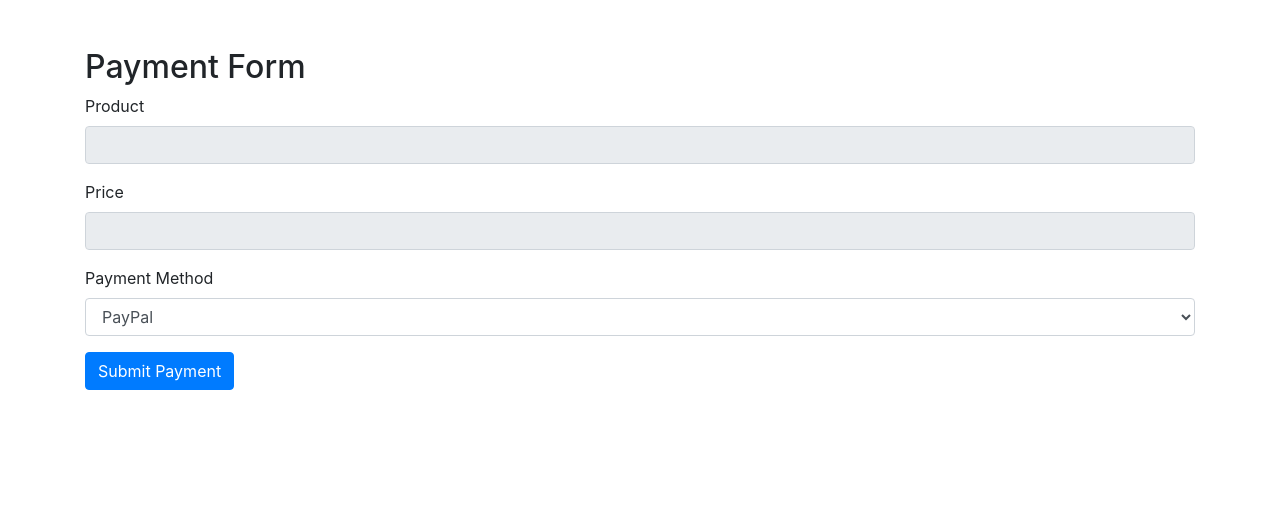
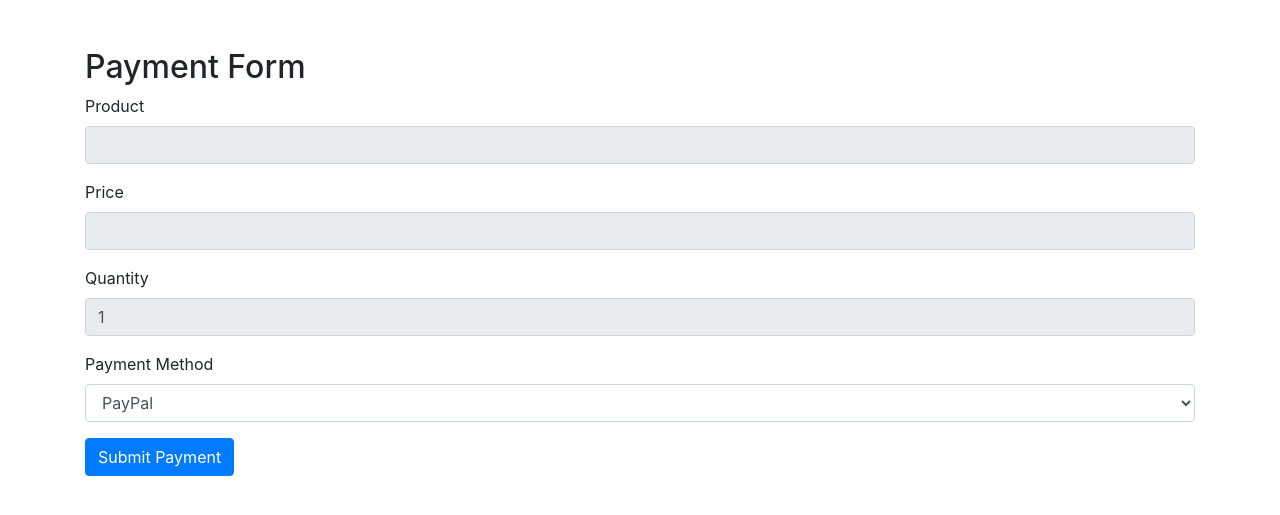
Before and after one commit to arrays2683/Activity_8, a PHP site: page /it28-admin/address/payment.php in a window 1280 px wide. Shown: the top 515 px of the page. Run offline with PHP 8.4, Linux system fonts and the light colour scheme.

Commit message:
Modified Read,Product,Payment,

```diff
--- a/it28-admin/address/payment.php
+++ b/it28-admin/address/payment.php
@@ -4,9 +4,10 @@ include 'config.php';
 if ($_SERVER['REQUEST_METHOD'] == 'POST') {
     $product_name = $_POST['product'];
     $price = $_POST['price'];
+    $quantity = $_POST['quantity'];
     $payment_method = $_POST['payment_method'];
 
-    if (empty($product_name) || empty($price) || empty($payment_method)) {
+    if (empty($product_name) || empty($price) || empty($quantity) || empty($payment_method)) {
         $error_message = 'All fields are required.';
     } else {
         try {
@@ -17,13 +18,15 @@ if ($_SERVER['REQUEST_METHOD'] == 'POST') {
 
             if ($product) {
                 $product_id = $product['id'];
+                $total_price = $price * $quantity;
 
-                // Insert into payments table with product_id
-                $stmt = $pdo->prepare("INSERT INTO payments (product_id, product_name, price, payment_method) VALUES (:product_id, :product_name, :price, :payment_method)");
+                // Insert into payments table with product_id and quantity
+                $stmt = $pdo->prepare("INSERT INTO payments (product_id, product_name, price, quantity, payment_method) VALUES (:product_id, :product_name, :price, :quantity, :payment_method)");
                 $stmt->execute([
                     ':product_id' => $product_id,
                     ':product_name' => $product_name,
-                    ':price' => $price,
+                    ':price' => $total_price,
+                    ':quantity' => $quantity,
                     ':payment_method' => $payment_method
                 ]);
 
@@ -70,7 +73,11 @@ if ($_SERVER['REQUEST_METHOD'] == 'POST') {
             </div>
             <div class="form-group">
                 <label for="price">Price</label>
-                <input type="text" class="form-control" id="price" name="price" value="<?php echo htmlspecialchars($_GET['total'] ?? ''); ?>" readonly>
+                <input type="text" class="form-control" id="price" name="price" value="<?php echo htmlspecialchars($_GET['price'] ?? ''); ?>" readonly>
+            </div>
+            <div class="form-group">
+                <label for="quantity">Quantity</label>
+                <input type="number" class="form-control" id="quantity" name="quantity" value="<?php echo htmlspecialchars($_GET['quantity'] ?? '1'); ?>" readonly>
             </div>
             <div class="form-group">
                 <label for="payment_method">Payment Method</label>
```
Also changed, not shown: it28-admin/public/inventory/read.php (+11 -13 lines), it28-admin/public/products.php (line endings or trailing spaces).
